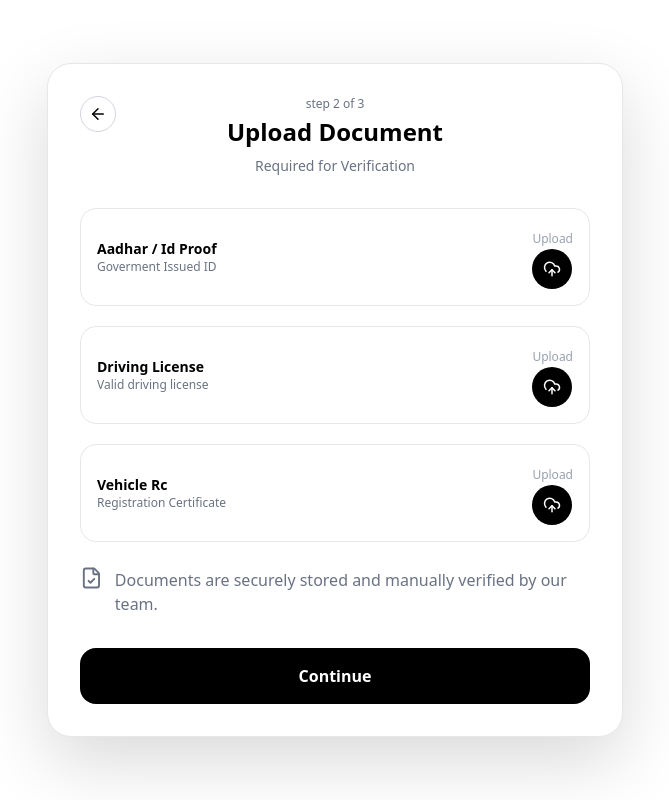
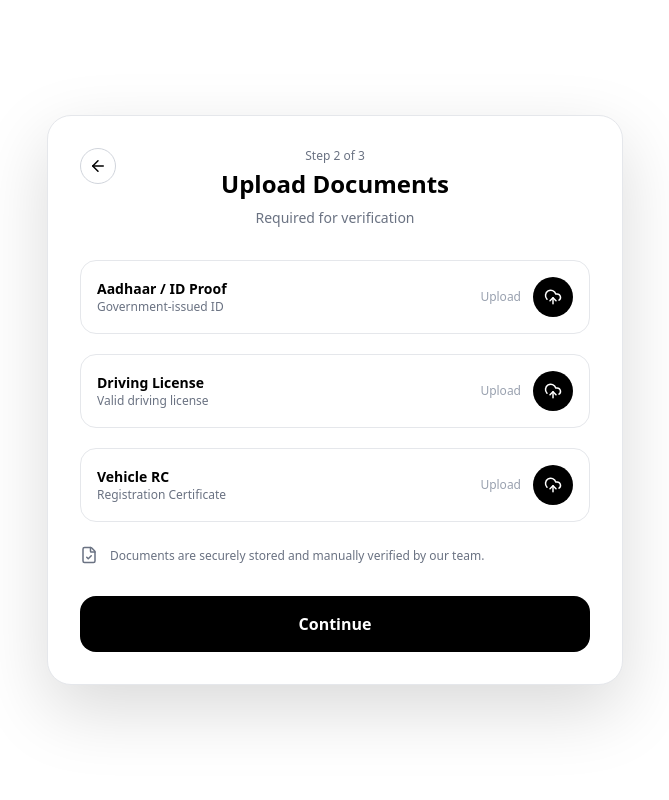
Before and after one commit to SumanKarmakar467/vehicle, a Next.js app: page /partner/onboarding/documents in a window 1280 px wide. Shown: the whole page, without its empty margins (305-974 px from the left). Built offline with nearby package versions, Linux system fonts and the light colour scheme; no server answers.

Commit message:
add this

```diff
--- a/package.json
+++ b/package.json
@@ -15,6 +15,7 @@
     "cloudinary": "^2.10.0",
     "firebase": "^12.14.0",
     "firebase-admin": "^14.0.0",
+    "framer-motion": "^12.40.0",
     "lucide": "^1.3.0",
     "lucide-react": "^1.18.0",
     "mongoose": "^9.7.0",
--- a/src/app/partner/onboarding/documents/page.tsx
+++ b/src/app/partner/onboarding/documents/page.tsx
@@ -1,11 +1,68 @@
 "use client";
-import React from "react";
+
+import React, { useState } from "react";
 import { motion } from "motion/react";
 import { ArrowLeft, FileCheck, UploadCloud } from "lucide-react";
 import { useRouter } from "next/navigation";
+import axios from "axios";
 
-const page = () => {
-  const router = useRouter;
+type DocsType = "aadhar" | "license" | "rc";
+
+const Page = () => {
+  const router = useRouter();
+
+  const [docs, setDocs] = useState<Record<DocsType, File | null>>({
+    aadhar: null,
+    license: null,
+    rc: null,
+  });
+
+  const [loading, setLoading] = useState(false);
+
+  const handleImage = (doc: DocsType, file: File | null) => {
+    if (!file) return;
+
+    setDocs((prev) => ({
+      ...prev,
+      [doc]: file,
+    }));
+  };
+
+  const handleDocs = async () => {
+    try {
+      if (!docs.aadhar || !docs.license || !docs.rc) {
+        alert("Please upload all required documents.");
+        return;
+      }
+
+      setLoading(true);
+
+      const formData = new FormData();
+
+      formData.append("aadhar", docs.aadhar);
+      formData.append("license", docs.license);
+      formData.append("rc", docs.rc);
+
+      const { data } = await axios.post(
+        "/api/partner/onboarding/documents",
+        formData,
+        {
+          headers: {
+            "Content-Type": "multipart/form-data",
+          },
+        }
+      );
+
+      console.log(data);
+
+      router.push("/partner/onboarding/vehicle");
+    } catch (error) {
+      console.error(error);
+      alert("Failed to upload documents.");
+    } finally {
+      setLoading(false);
+    }
+  };
 
   return (
     <div className="min-h-screen bg-white flex items-center justify-center px-4">
@@ -15,86 +72,162 @@ const page = () => {
         transition={{ duration: 0.4 }}
         className="w-full max-w-xl bg-white rounded-3xl border border-gray-200 shadow-[0_25px_70px_rgba(0,0,0,0.15)] p-6 sm:p-8"
       >
+        {/* Header */}
         <div className="relative text-center">
           <button
             onClick={() => router.back()}
             className="absolute left-0 top-0 w-9 h-9 rounded-full border border-gray-300 flex items-center justify-center hover:bg-gray-100 transition"
-            onClick={() => router.back()}
           >
             <ArrowLeft size={18} />
           </button>
-          <p className="text-xs text-gray-500 font-medium">step 2 of 3</p>
-          <h1 className="text-2xl font-bold mt-1">Upload Document</h1>
+
+          <p className="text-xs text-gray-500 font-medium">Step 2 of 3</p>
+
+          <h1 className="text-2xl font-bold mt-1">
+            Upload Documents
+          </h1>
+
           <p className="text-sm text-gray-500 mt-2">
-            Required for Verification
+            Required for verification
           </p>
         </div>
 
+        {/* Upload Fields */}
         <div className="mt-8 space-y-5">
+          {/* Aadhaar */}
           <motion.label
             whileHover={{ scale: 1.02 }}
             className="flex items-center justify-between p-4 rounded-2xl border border-gray-200 cursor-pointer hover:border-black transition"
           >
             <div>
-              <p className="text-sm font-semibold">Aadhar / Id Proof</p>
-              <p className="text-xs text-gray-500">Goverment Issued ID</p>
+              <p className="text-sm font-semibold">
+                Aadhaar / ID Proof
+              </p>
+              <p className="text-xs text-gray-500">
+                Government-issued ID
+              </p>
             </div>
-            <div>
-              <span className="text-xs text-gray-400">Upload</span>
+
+            <div className="flex items-center gap-3">
+              <span className="text-xs text-gray-400">
+                {docs.aadhar ? docs.aadhar.name : "Upload"}
+              </span>
+
               <div className="w-10 h-10 rounded-full bg-black text-white flex items-center justify-center">
                 <UploadCloud size={18} />
               </div>
             </div>
+
+            <input
+              type="file"
+              hidden
+              accept="image/*,.pdf"
+              onChange={(e) =>
+                handleImage(
+                  "aadhar",
+                  e.target.files?.[0] || null
+                )
+              }
+            />
           </motion.label>
 
+          {/* License */}
           <motion.label
             whileHover={{ scale: 1.02 }}
             className="flex items-center justify-between p-4 rounded-2xl border border-gray-200 cursor-pointer hover:border-black transition"
           >
             <div>
-              <p className="text-sm font-semibold">Driving License</p>
-              <p className="text-xs text-gray-500">Valid driving license</p>
+              <p className="text-sm font-semibold">
+                Driving License
+              </p>
+              <p className="text-xs text-gray-500">
+                Valid driving license
+              </p>
             </div>
-            <div>
-              <span className="text-xs text-gray-400">Upload</span>
+
+            <div className="flex items-center gap-3">
+              <span className="text-xs text-gray-400">
+                {docs.license ? docs.license.name : "Upload"}
+              </span>
+
               <div className="w-10 h-10 rounded-full bg-black text-white flex items-center justify-center">
                 <UploadCloud size={18} />
               </div>
             </div>
+
+            <input
+              type="file"
+              hidden
+              accept="image/*,.pdf"
+              onChange={(e) =>
+                handleImage(
+                  "license",
+                  e.target.files?.[0] || null
+                )
+              }
+            />
           </motion.label>
 
+          {/* RC */}
           <motion.label
             whileHover={{ scale: 1.02 }}
             className="flex items-center justify-between p-4 rounded-2xl border border-gray-200 cursor-pointer hover:border-black transition"
           >
             <div>
-              <p className="text-sm font-semibold">Vehicle Rc</p>
-              <p className="text-xs text-gray-500">Registration Certificate</p>
+              <p className="text-sm font-semibold">
+                Vehicle RC
+              </p>
+              <p className="text-xs text-gray-500">
+                Registration Certificate
+              </p>
             </div>
-            <div>
-              <span className="text-xs text-gray-400">Upload</span>
+
+            <div className="flex items-center gap-3">
+              <span className="text-xs text-gray-400">
+                {docs.rc ? docs.rc.name : "Upload"}
+              </span>
+
               <div className="w-10 h-10 rounded-full bg-black text-white flex items-center justify-center">
                 <UploadCloud size={18} />
               </div>
             </div>
+
+            <input
+              type="file"
+              hidden
+              accept="image/*,.pdf"
+              onChange={(e) =>
+                handleImage(
+                  "rc",
+                  e.target.files?.[0] || null
+                )
+              }
+            />
           </motion.label>
         </div>
 
-        <div className="mt-6 flex items-start gap-3 text-x5 text-gray-500">
-          <FileCheck/>
-          <p size={16} className="mt-0.5">Documents are securely stored and manually verified by our team.</p>
+        {/* Security Note */}
+        <div className="mt-6 flex items-start gap-3 text-xs text-gray-500">
+          <FileCheck size={18} />
+          <p className="mt-0.5">
+            Documents are securely stored and manually
+            verified by our team.
+          </p>
         </div>
 
+        {/* Submit Button */}
         <motion.button
-        whileHover={{scale:1.02}}
-        whileTap={{scale:0.97}}
-        className="mt-8 w-full h-14 rounded-2xl bg-black text-white font-semibold flex items-center justify-center gap-2 disabled:opacity-40 transition"
+          whileHover={{ scale: 1.02 }}
+          whileTap={{ scale: 0.97 }}
+          disabled={loading}
+          onClick={handleDocs}
+          className="mt-8 w-full h-14 rounded-2xl bg-black text-white font-semibold flex items-center justify-center gap-2 disabled:opacity-40 transition"
         >
-          Continue
+          {loading ? "Uploading..." : "Continue"}
         </motion.button>
       </motion.div>
     </div>
   );
 };
 
-export default page;
+export default Page;
--- a/src/app/partner/onboarding/vehicle/page.tsx
+++ b/src/app/partner/onboarding/vehicle/page.tsx
@@ -2,9 +2,17 @@
 
 import React, { useState } from "react";
 import { motion } from "motion/react";
-import { ArrowLeft, Bike, Car, Package, Truck } from "lucide-react";
+import {
+  ArrowLeft,
+  Bike,
+  Car,
+  CircleDashed,
+  Package,
+  Truck,
+} from "lucide-react";
 import { useRouter } from "next/navigation";
 import axios from "axios";
+
 const VEHICLES = [
   { id: "bike", label: "Bike", icon: Bike, desc: "2 wheeler" },
   { id: "auto", label: "Auto", icon: Car, desc: "3 wheeler ride" },
@@ -15,19 +23,45 @@ const VEHICLES = [
 
 const Page = () => {
   const router = useRouter();
+
   const [vehicleType, setVehicleType] = useState("");
   const [vehicleNumber, setVehicleNumber] = useState("");
   const [vehicleModel, setVehicleModel] = useState("");
+  const [error, setError] = useState("");
+  const [loading, setLoading] = useState(false);
 
-   const handleVehicle=async() => {
-    try{
-      const{data} = await axios.post("/api/partner/onboarding/vehicle",{type:vehicleType, number:vehicleNumber, vehicleModel})
-      console.log(data)
+  const handleVehicle = async () => {
+    try {
+      setError("");
+
+      if (!vehicleType || !vehicleNumber || !vehicleModel) {
+        setError("Please fill all vehicle details");
+        return;
+      }
+
+      setLoading(true);
+
+      const { data } = await axios.post(
+        "/api/partner/onboarding/vehicle",
+        {
+          type: vehicleType,
+          number: vehicleNumber,
+          vehicleModel,
+        }
+      );
+
+      console.log(data);
+
+      // Next step
+      router.push("/partner/dashboard");
+    } catch (error: any) {
+      setError(
+        error?.response?.data?.message ?? "Something went wrong"
+      );
+    } finally {
+      setLoading(false);
     }
-    catch(error){
-      console.log(error)
-    }
-   }
+  };
 
   return (
     <div className="min-h-screen bg-white flex items-center justify-center px-4">
@@ -37,52 +71,72 @@ const Page = () => {
         transition={{ duration: 0.4 }}
         className="w-full max-w-xl bg-white rounded-3xl border border-gray-200 shadow-[0_25px_70px_rgba(0,0,0,0.15)] p-6 sm:p-8"
       >
+        {/* Header */}
         <div className="relative text-center">
           <button
             onClick={() => router.back()}
             className="absolute left-0 top-0 w-9 h-9 rounded-full border border-gray-300 flex items-center justify-center hover:bg-gray-100 transition"
-            onClick={() => router.back()}
           >
             <ArrowLeft size={18} />
           </button>
-          <p className="text-xs text-gray-500 font-medium">step 1 of 3</p>
-          <h1 className="text-2xl font-bold mt-1">Vehicle Details</h1>
+
+          <p className="text-xs text-gray-500 font-medium">
+            Step 3 of 3
+          </p>
+
+          <h1 className="text-2xl font-bold mt-1">
+            Vehicle Details
+          </h1>
+
           <p className="text-sm text-gray-500 mt-2">
             Add your vehicle information
           </p>
         </div>
 
+        {/* Vehicle Types */}
         <div className="mt-8 space-y-6">
           <div>
             <p className="text-xs font-semibold text-gray-500 mb-3">
               Vehicle Type
             </p>
+
             <div className="grid grid-cols-2 sm:grid-cols-3 gap-3">
-              {VEHICLES.map((v, i) => {
+              {VEHICLES.map((v) => {
                 const Icon = v.icon;
-                const active = vehicleType == v.id;
+                const active = vehicleType === v.id;
+
                 return (
                   <motion.div
                     key={v.id}
                     whileHover={{ scale: 1.05 }}
                     whileTap={{ scale: 0.96 }}
                     onClick={() => setVehicleType(v.id)}
-                    className={`rounded-2xl border p-4 flex flex-col items-center gap-2 transition ${
+                    className={`rounded-2xl border p-4 flex flex-col items-center gap-2 cursor-pointer transition ${
                       active
                         ? "bg-black text-white border-black"
                         : "border-gray-200 hover:border-black"
                     }`}
                   >
                     <div
-                      className={`w-11 h-11 rounded-full flex items-center justify-center ${active ? "bg-white text-black" : "bg-black text-white"}`}
+                      className={`w-11 h-11 rounded-full flex items-center justify-center ${
+                        active
+                          ? "bg-white text-black"
+                          : "bg-black text-white"
+                      }`}
                     >
-                      <Icon />
+                      <Icon size={20} />
                     </div>
 
-                    <div className="text-sm font-semibold">{v.label}</div>
+                    <div className="text-sm font-semibold">
+                      {v.label}
+                    </div>
 
                     <p
-                      className={`text-xs ${active ? "text-gray-300" : "text-gray-500"}`}
+                      className={`text-xs ${
+                        active
+                          ? "text-gray-300"
+                          : "text-gray-500"
+                      }`}
                     >
                       {v.desc}
                     </p>
@@ -92,44 +146,73 @@ const Page = () => {
             </div>
           </div>
 
+          {/* Vehicle Number */}
           <div>
-            <label htmlFor="vn" className="text-xs font-semibold text-gray-500">
-              {" "}
+            <label
+              htmlFor="vn"
+              className="text-xs font-semibold text-gray-500"
+            >
               Vehicle Number
             </label>
+
             <input
+              id="vn"
               type="text"
               value={vehicleNumber}
-              onChange={(e) => setVehicleNumber(e.target.value.toUpperCase())}
-              placeholder="MH12AB1234"
-              id="vn"
+              onChange={(e) =>
+                setVehicleNumber(e.target.value.toUpperCase())
+              }
+              placeholder="WB12AB1234"
               className="mt-2 w-full border-b border-gray-300 pb-2 text-sm focus:outline-none focus:border-black transition"
             />
           </div>
 
+          {/* Vehicle Model */}
           <div>
-            <label htmlFor="vm" className="text-xs font-semibold text-gray-500">
-              {" "}
-              Model
+            <label
+              htmlFor="vm"
+              className="text-xs font-semibold text-gray-500"
+            >
+              Vehicle Model
             </label>
+
             <input
+              id="vm"
               type="text"
               value={vehicleModel}
-              onChange={(e) => setVehicleModel(e.target.value)}
-              placeholder="Tata Bolero"
-              id="vm"
+              onChange={(e) =>
+                setVehicleModel(e.target.value)
+              }
+              placeholder="Tata Ace"
               className="mt-2 w-full border-b border-gray-300 pb-2 text-sm focus:outline-none focus:border-black transition"
             />
           </div>
         </div>
-        <motion.div
+
+        {/* Error */}
+        {error && (
+          <p className="text-red-500 text-sm mt-4">
+            * {error}
+          </p>
+        )}
+
+        {/* Submit Button */}
+        <motion.button
           whileHover={{ scale: 1.02 }}
           whileTap={{ scale: 0.97 }}
+          disabled={loading}
           onClick={handleVehicle}
-          className="mt-8 w-full h-14 rounded-2xl bg-black text-white font-semibold flex items-center justify-center gap-2 disabled:opacity-40 transition"
+          className="mt-8 w-full h-14 rounded-2xl bg-black text-white font-semibold flex items-center justify-center gap-2 disabled:opacity-50 transition"
         >
-          Continue
-        </motion.div>
+          {loading ? (
+            <>
+              <CircleDashed className="animate-spin" size={18} />
+              Processing...
+            </>
+          ) : (
+            "Continue"
+          )}
+        </motion.button>
       </motion.div>
     </div>
   );
```
Also changed, not shown: 1 other file (tests, documents, lock files or other folders).
